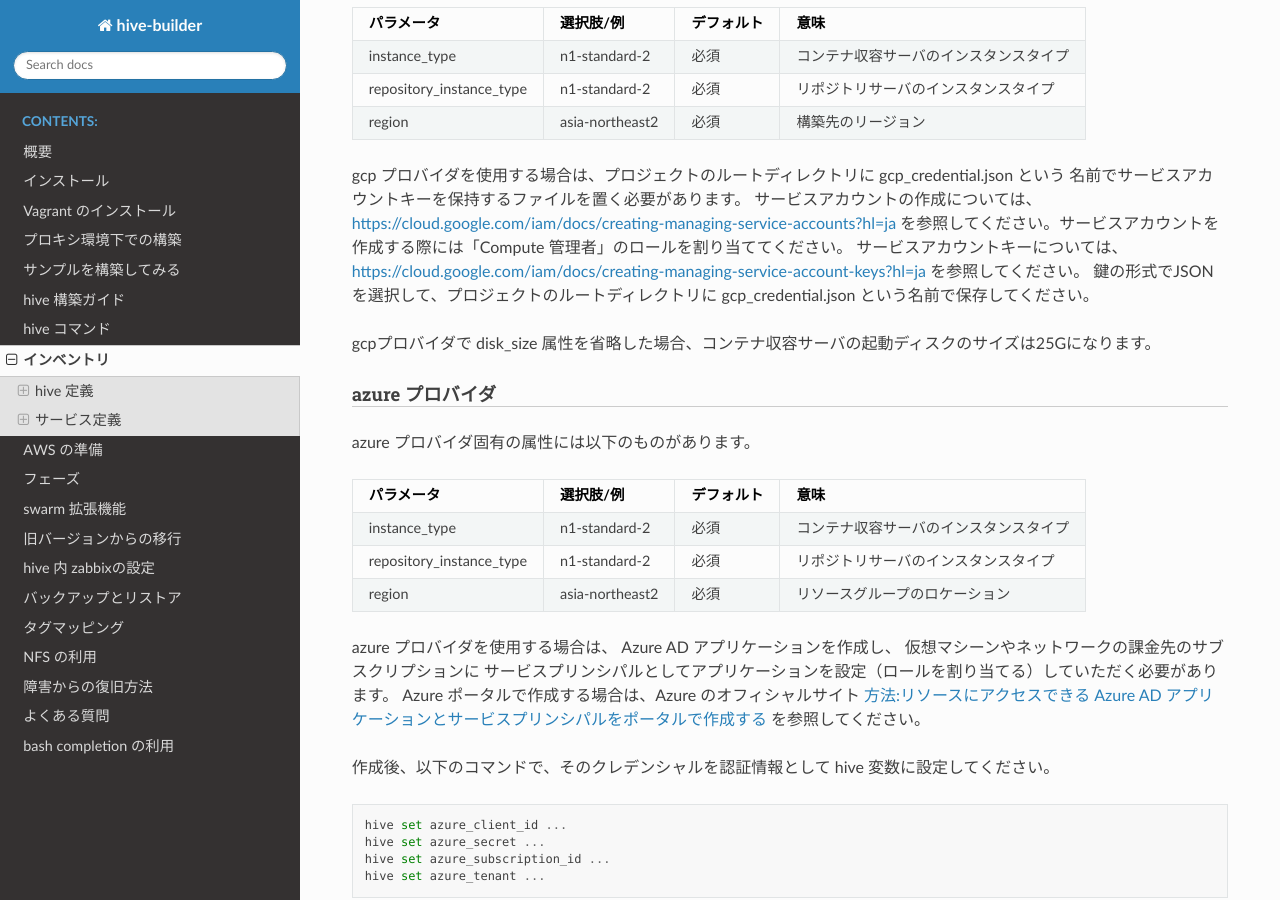
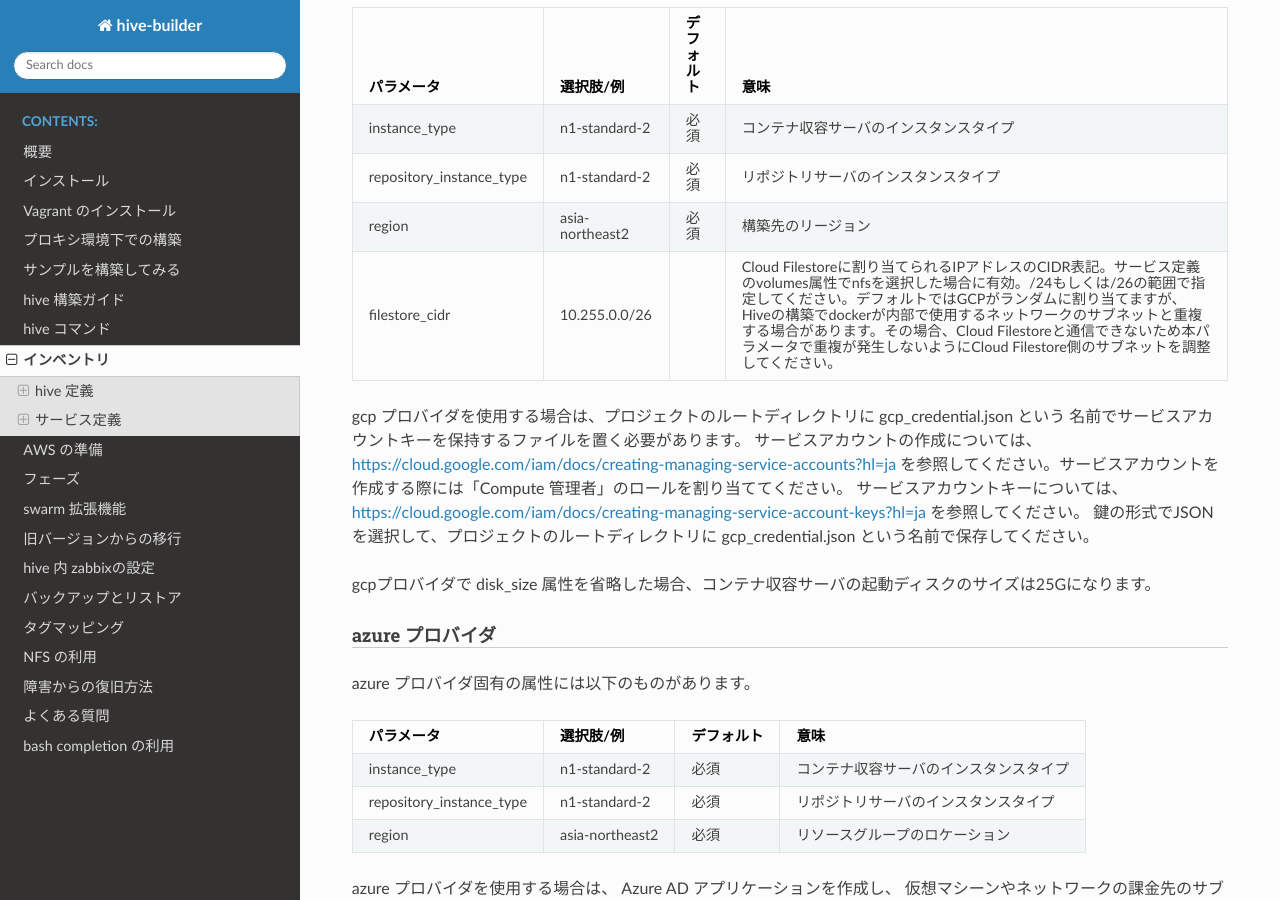
Before and after one commit to procube-open/hive-builder, a Sphinx documentation site: the page built from docs/inventory.rst, in a window 1280 px wide and 900 px high, scrolled down 7212 px. Built offline with Sphinx 7.4.7 and the Read the Docs theme 2.0.0, drawn with Linux system fonts in a browser that asks for light colours.

Commit message:
filestore_cidr属性の追加に伴いマニュアルの修正

```diff
--- a/docs/inventory.rst
+++ b/docs/inventory.rst
@@ -417,6 +417,10 @@ gcp プロバイダ固有の属性には以下のものがあります。
       - asia-northeast2
       - 必須
       - 構築先のリージョン
+    * - filestore_cidr
+      - 10.255.0.0/26
+      -
+      - Cloud Filestoreに割り当てられるIPアドレスのCIDR表記。サービス定義のvolumes属性でnfsを選択した場合に有効。/24もしくは/26の範囲で指定してください。デフォルトではGCPがランダムに割り当てますが、Hiveの構築でdockerが内部で使用するネットワークのサブネットと重複する場合があります。その場合、Cloud Filestoreと通信できないため本パラメータで重複が発生しないようにCloud Filestore側のサブネットを調整してください。
 
 gcp プロバイダを使用する場合は、プロジェクトのルートディレクトリに gcp_credential.json という
 名前でサービスアカウントキーを保持するファイルを置く必要があります。
```
